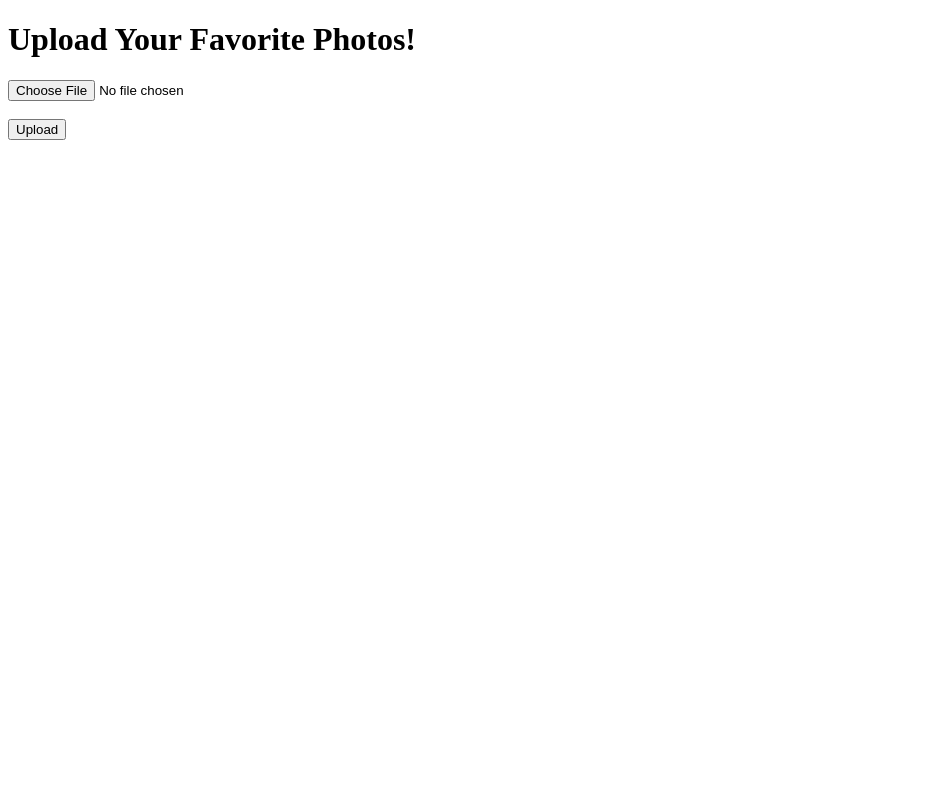
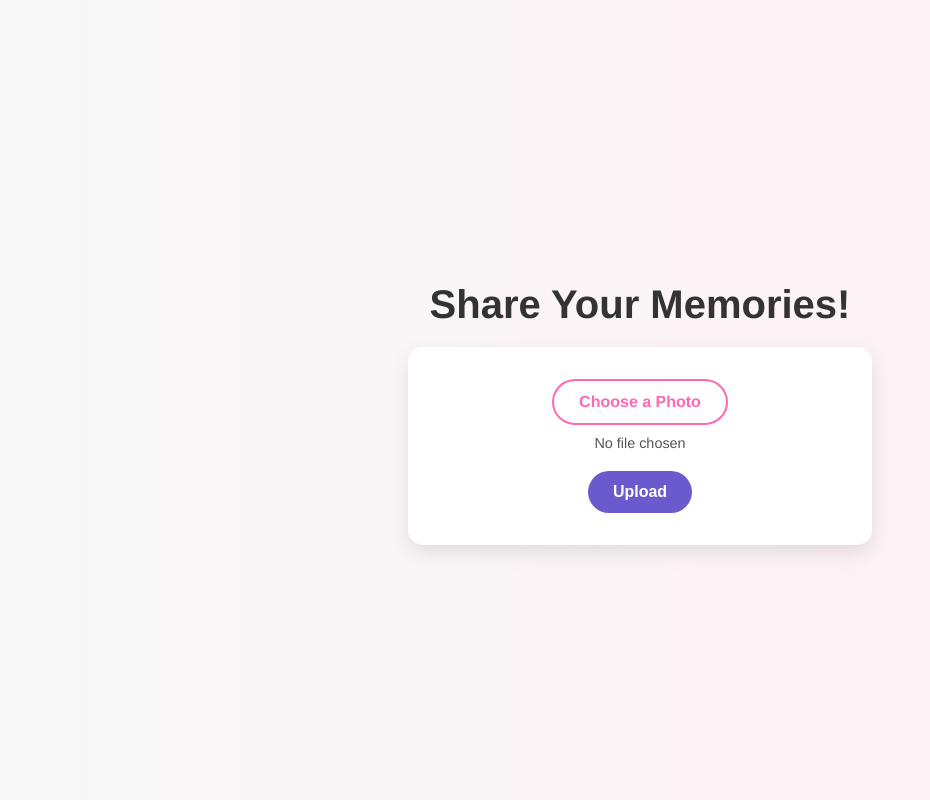
Before and after one commit to Sheepheerd/glass, a Flask app: page / in a window 1280 px wide. Shown: the whole page, without its empty margins (0-930 px from the left). Run offline with Flask 3, Linux system fonts and the light colour scheme.

Commit message:
gpt upload

```diff
--- a/templates/upload.html
+++ b/templates/upload.html
@@ -2,13 +2,111 @@
 <html lang="en">
   <head>
     <meta charset="UTF-8" />
-    <title>Upload Your Photos</title>
+    <meta name="viewport" content="width=device-width, initial-scale=1" />
+    <title>Upload Your Photo</title>
+    <style>
+      body {
+        background: linear-gradient(to right, #f8f8f8, #fff0f5);
+        font-family: "Helvetica Neue", Arial, sans-serif;
+        display: flex;
+        flex-direction: column;
+        align-items: center;
+        justify-content: center;
+        height: 100vh;
+        margin: 0;
+      }
+
+      h1 {
+        color: #333;
+        margin-bottom: 20px;
+        font-size: 2.5em;
+        text-align: center;
+      }
+
+      .upload-container {
+        background: white;
+        padding: 2rem;
+        border-radius: 15px;
+        box-shadow: 0 8px 20px rgba(0, 0, 0, 0.1);
+        text-align: center;
+        width: 90%;
+        max-width: 400px;
+      }
+
+      input[type="file"] {
+        display: none;
+      }
+
+      .custom-file-upload {
+        display: inline-block;
+        padding: 12px 25px;
+        cursor: pointer;
+        border: 2px solid #ff69b4;
+        background-color: #fff;
+        color: #ff69b4;
+        border-radius: 50px;
+        transition:
+          background 0.3s,
+          color 0.3s;
+        font-weight: bold;
+        font-size: 1rem;
+      }
+
+      .custom-file-upload:hover {
+        background-color: #ff69b4;
+        color: white;
+      }
+
+      button {
+        margin-top: 20px;
+        padding: 12px 25px;
+        font-size: 1rem;
+        font-weight: bold;
+        background-color: #6a5acd;
+        color: white;
+        border: none;
+        border-radius: 50px;
+        cursor: pointer;
+        transition: background 0.3s;
+      }
+
+      button:hover {
+        background-color: #483d8b;
+      }
+
+      #file-chosen {
+        margin-top: 10px;
+        color: #555;
+        font-size: 0.9em;
+      }
+    </style>
   </head>
   <body>
-    <h1>Upload Your Favorite Photos!</h1>
-    <form action="/upload" method="POST" enctype="multipart/form-data">
-      <input type="file" name="photo" accept="image/*" required /><br /><br />
-      <button type="submit">Upload</button>
-    </form>
+    <h1>Share Your Memories!</h1>
+
+    <div class="upload-container">
+      <form action="/upload" method="POST" enctype="multipart/form-data">
+        <label for="photo" class="custom-file-upload"> Choose a Photo </label>
+        <input
+          type="file"
+          id="photo"
+          name="photo"
+          accept="image/*"
+          onchange="updateFileName()"
+          required
+        />
+        <div id="file-chosen">No file chosen</div>
+        <button type="submit">Upload</button>
+      </form>
+    </div>
+
+    <script>
+      function updateFileName() {
+        const input = document.getElementById("photo");
+        const fileName =
+          input.files.length > 0 ? input.files[0].name : "No file chosen";
+        document.getElementById("file-chosen").textContent = fileName;
+      }
+    </script>
   </body>
 </html>
```
